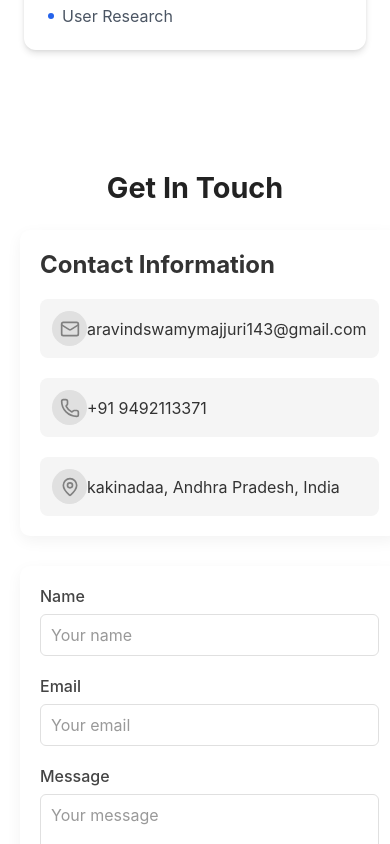
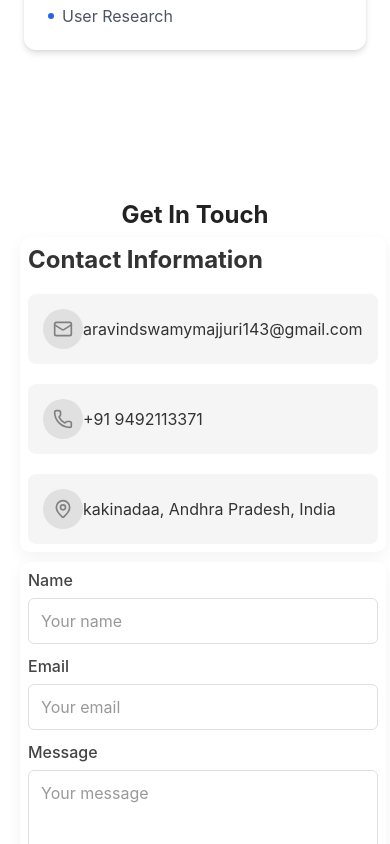
Before and after one commit to Aravindswamymajjuri/portfolio, a React (Create React App) app in the folder frontend/: page / in a window 390 px wide. Shown: the part 5580-6424 px from the top of the page. Built offline with nearby package versions, Linux system fonts and the light colour scheme.

Commit message:
updated contact css

```diff
--- a/frontend/src/components/contact.css
+++ b/frontend/src/components/contact.css
@@ -345,57 +345,90 @@ textarea.dark-input {
 /* Enhanced responsive styles */
 @media (max-width: 1024px) {
   .contact-grid {
-    gap: 30px;
+    gap: 20px;
   }
-
   .contact-title {
-    font-size: 2.2rem;
-    margin-bottom: 40px;
+    font-size: 2rem;
+    margin-bottom: 30px;
   }
 }
 
 @media (max-width: 768px) {
   .contact-grid {
     grid-template-columns: 1fr;
+    gap: 10px;
   }
-
   .contact-title {
-    font-size: 2rem;
-    margin-bottom: 30px;
+    font-size: 1.3rem;
+    margin-bottom: 20px;
   }
-
   .contact-section {
-    padding: 60px 0;
+    padding: 30px 0;
+  }
+  .contact-info-container,
+  .contact-form {
+    padding: 15px;
+  }
+  .form-field {
+    margin-bottom: 16px;
+  }
+  .form-input,
+  .form-textarea {
+    font-size: 15px;
+    padding: 10px;
   }
 }
 
-@media (max-width: 480px) {
+@media (max-width: 600px) {
+  .contact-section {
+    padding: 16px 0;
+  }
   .contact-title {
-    font-size: 1.8rem;
-    margin-bottom: 25px;
+    font-size: 1.1rem;
+    margin-bottom: 12px;
+  }
+  .contact-info-container,
+  .contact-form {
+    padding: 8px;
+  }
+  .form-field {
+    margin-bottom: 12px;
+  }
+  .form-input,
+  .form-textarea {
+    font-size: 14px;
+    padding: 8px;
+  }
+  .thank-you-box {
+    width: 95%;
+    padding: 16px;
+  }
+}
+
+@media (max-width: 400px) {
+  .contact-title {
+    font-size: 1.5rem;
+    margin-bottom: 8px;
+  }
+  .form-input,
+  .form-textarea {
+    font-size: 13px;
+    padding: 6px;
+  }
+  .thank-you-box {
+    width: 100%;
+    padding: 8px;
+  }
+}
+
+  @media (max-width:1023px) {
+    .contact-section{
+      padding-top: 70px;
+    }
   }
 
-  .contact-info-container,
-  .contact-form {
-    padding: 20px;
+ @media (min-width:1023px) and (max-width: 2561px) {
+    .contact-section{
+      padding-top: 100px;
+    }
   }
-
-  .contact-section {
-    padding: 40px 0;
-  }
-
-  .contact-item {
-    padding: 12px;
-  }
-
-  .contact-icon {
-    width: 35px;
-    height: 35px;
-  }
-
-  .contact-form input[type="text"],
-  .contact-form input[type="email"],
-  .contact-form textarea {
-    padding: 10px;
-  }
-}
```
